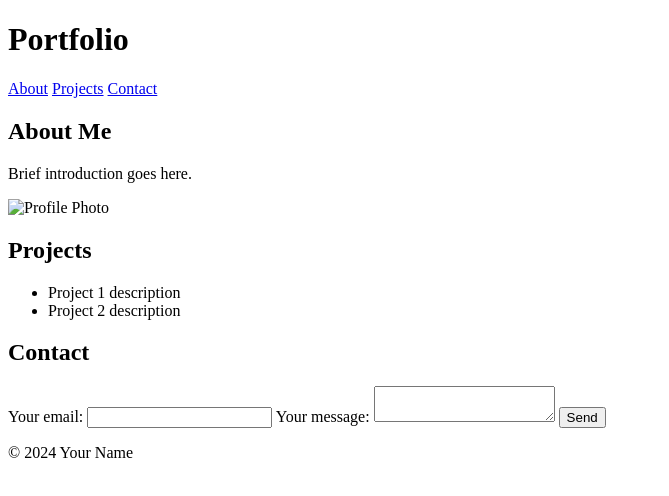
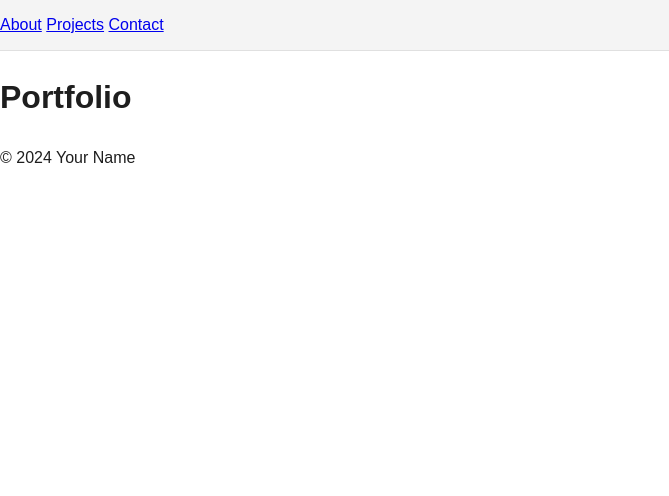
Before and after one commit to alexbperry/alexbperry.github.io, a plain HTML site: page index.html in a window 1280 px wide. Shown: the whole page, without its empty margins (0-669 px from the left). Drawn offline with Linux system fonts and the light colour scheme.

Commit message:
Erased extras

```diff
--- a/index.html
+++ b/index.html
@@ -4,54 +4,17 @@
     <meta charset="UTF-8">
     <meta name="viewport" content="width=device-width, initial-scale=1.0">
     <title>Portfolio</title>
-    <link rel="stylesheet" href="styles.css">
+    <link rel="stylesheet" href="style.css" />
 </head>
 <body>
     <header>
-        <h1>Portfolio</h1>
         <nav>
             <a href="#about">About</a>
             <a href="projects.html">Projects</a>
             <a href="#contact">Contact</a>
         </nav>
+        <h1>Portfolio</h1>
     </header>
-
-    <main>
-        <section id="about">
-            <h2>About Me</h2>
-            <p>Brief introduction goes here.</p>
-            <img src="profile.jpg" alt="Profile Photo" width="150">
-        </section>
-
-        <section id="projects">
-            <h2>Projects</h2>
-            <ul>
-                <li>Project 1 description</li>
-                <li>Project 2 description</li>
-            </ul>
-        </section>
-
-        <section id="contact">
-            <h2>Contact</h2>
-                <!-- modify this form HTML and place wherever you want your form -->
-                <form
-                action="https://formspree.io/f/xnnlqlpe"
-                method="POST"
-                >
-                <label>
-                    Your email:
-                    <input type="email" name="email">
-                </label>
-                <label>
-                    Your message:
-                    <textarea name="message"></textarea>
-                </label>
-                <!-- your other form fields go here -->
-                <button type="submit">Send</button>
-                </form>
-        </section>
-    </main>
-
     <footer>
         <p>&copy; 2024 Your Name</p>
     </footer>
--- a/style.css
+++ b/style.css
@@ -15,25 +15,35 @@ nav {
     background-color: #f4f4f4;
     border-bottom: 1px solid #e0e0e0;
     padding: 0.75em 0;
+    width: 100%;
+    box-sizing: border-box;
 }
 
 nav ul {
     display: flex;
     justify-content: flex-start;
+    align-items: center;
     list-style: none;
     margin: 0;
     padding: 0 2em;
     gap: 2em;
 }
 
+nav ul li {
+    margin: 0;
+    padding: 0;
+}
+
 nav ul li a {
     color: #333;
     text-decoration: none;
     font-weight: 600;
+    transition: color 0.2s;
 }
 
 nav ul li a:hover {
     text-decoration: underline;
+    color: #6a11cb;
 }
 
 /* PROJECT LAYOUT */
```
Also changed, not shown: projects.html (+1 -1 lines), 1 other file.
